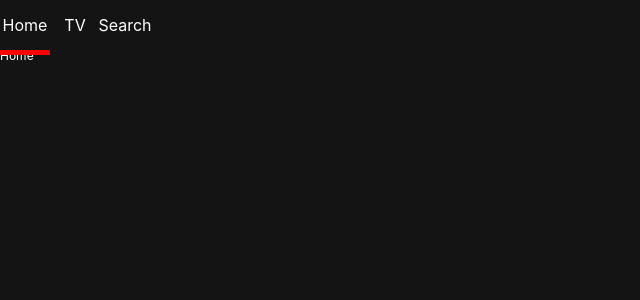
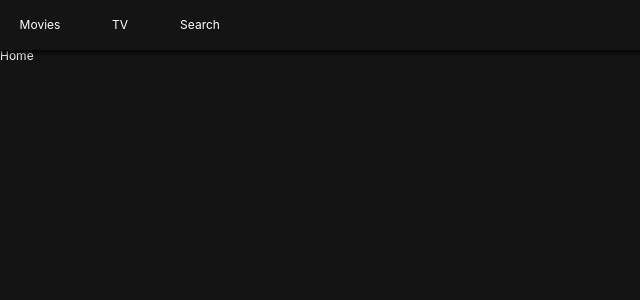
Before and after one commit to dngwoo/nomad_movie-app-recap, a React (Create React App) app: page / in a window 1280 px wide. Shown: the top 300 px of the page, without its empty margins (0-640 px from the left). Built offline with nearby package versions, Linux system fonts and the light colour scheme.

Commit message:
Header.js Commit

```diff
--- a/public/index.html
+++ b/public/index.html
@@ -9,7 +9,6 @@
       name="description"
       content="Web site created using create-react-app"
     />
-    <link rel="apple-touch-icon" href="%PUBLIC_URL%/logo192.png" />
     <!--
       manifest.json provides metadata used when your web app is installed on a
       user's mobile device or desktop. See https://developers.google.com/web/fundamentals/web-app-manifest/
--- a/src/Components/Header.js
+++ b/src/Components/Header.js
@@ -2,41 +2,70 @@ import React from 'react';
 import { Link, withRouter } from 'react-router-dom';
 import styled from 'styled-components';
 
-const List = styled.ul`
-  width: 100%;
-  display: flex;
+const Header = styled.div`
   position: fixed;
   top: 0;
   left: 0;
+  width: 100%;
+  height: 50px;
+  box-shadow: 0px 1px 5px 2px rgba(0, 0, 0, 0.8);
+`;
+const List = styled.ul`
+  display: flex;
 `;
 
-const Item = styled.li`
-  width: 50px;
+const Item = styled.li``;
+
+const SLink = styled(Link)`
+  width: 80px;
   height: 50px;
   display: flex;
+  align-items: center;
   justify-content: center;
-  align-items: center;
-  border-bottom: 5px solid ${(props) => (props.current ? 'red' : 'transparent')};
-  transition: border-bottom 0.3s ease-in-out;
+  border-bottom: 3px solid
+    ${({ current }) => (current ? '#3498db' : 'transparent')};
+  transition: border-bottom 0.5s ease-in-out;
 `;
 
-const SLink = styled(Link)`
-  display: block;
-  text-align: center;
-  font-size: 1rem;
-`;
+export default withRouter(({ location: { pathname } }) => (
+  <Header>
+    {/* {console.log(pathname)} */}
+    <List>
+      <Item>
+        <SLink to="/">Movies</SLink>
+      </Item>
+      <Item>
+        <SLink to="/tv" current={pathname === '/tv' ? 1 : 0}>
+          TV
+        </SLink>
+      </Item>
+      <Item>
+        <SLink to="/search" current={pathname === '/search' ? 1 : 0}>
+          Search
+        </SLink>
+      </Item>
+    </List>
+  </Header>
+));
 
-export default withRouter((props) => (
-  <List>
-    {console.log(props)}
-    <Item current={props.location.pathname === '/'}>
-      <SLink to="/">Home</SLink>
-    </Item>
-    <Item current={props.location.pathname === '/tv'}>
-      <SLink to="/tv">TV</SLink>
-    </Item>
-    <Item current={props.location.pathname === '/search'}>
-      <SLink to="/search">Search</SLink>
-    </Item>
-  </List>
-));
+// 기본형태
+/*
+  <div>
+    <ul>
+      <li>
+        <a herf="/">Movies</a> <-Link로 바뀜
+      </li>
+      <li>
+        <a herf="/tv">TV</a> <-Link로 바뀜
+      </li>
+      <li>
+        <a herf="/search">Search</a> <-Link로 바뀜
+      </li>
+    </ul>
+  </div>
+*/
+/*
+오류해결 :
+Received `true` for a non-boolean attribute "current" < - current={pathname === '/' ? 1 : 0} 로 해결
+니꼬는 current를 Item으로 주었고 오류가 뜨지 않음. 하지만 난 Link에 주었는데 오류가 뜸. 이해가 가지 않는다.
+*/
```
Also changed, not shown: public/manifest.json, 1 other file (tests, documents, lock files or other folders).
